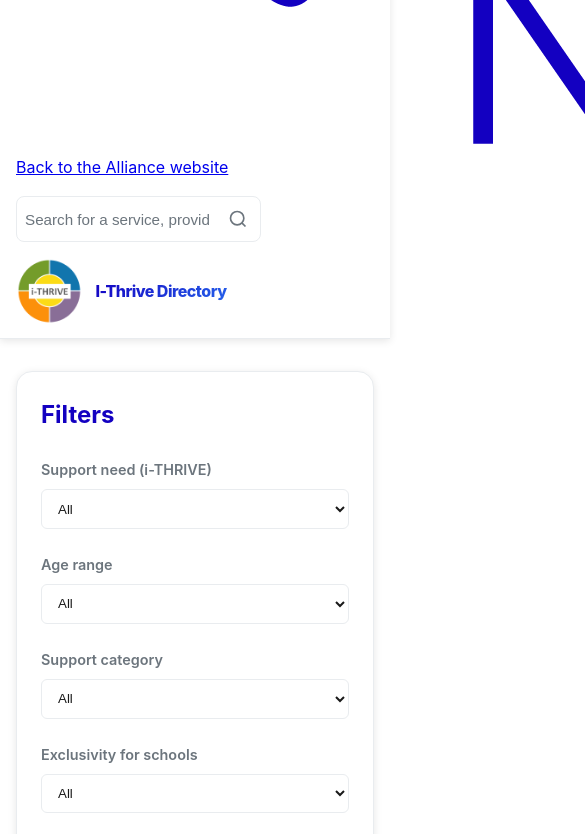
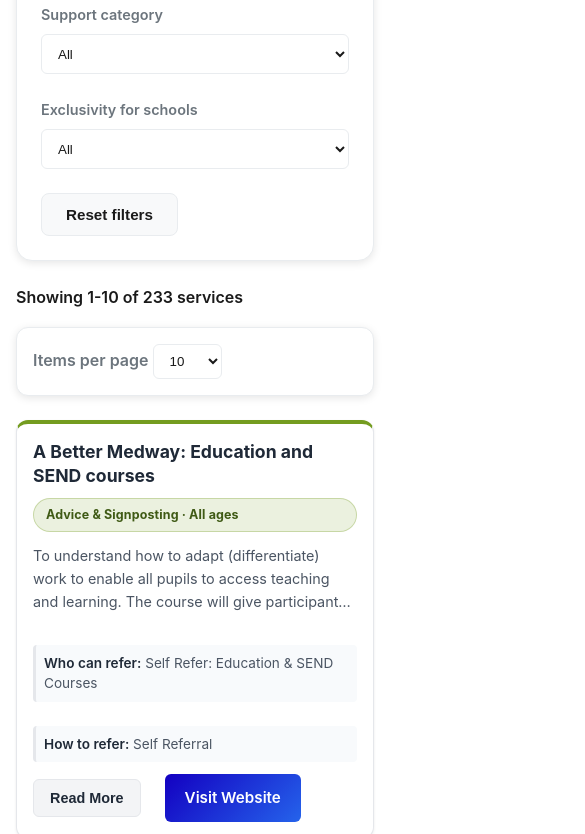
Before and after one commit to northkentmind/I-Thrive-Directory, a plain HTML site: page index.html in a window 390 px wide. Shown: the part 515-1349 px from the top of the page, 585 px wide, since content can reach past the window. Drawn offline with Linux system fonts and the light colour scheme.

Commit message:
Add files via upload

```diff
--- a/styles.css
+++ b/styles.css
@@ -452,48 +452,56 @@ body {
 }
 
 .service-card {
-  background: var(--bg);
+  background: #ffffff;
   border-radius: 12px;
-  padding: 0.9rem; /* reduced from 2rem */
-  margin-bottom: 1rem; /* reduced spacing */
-  border: 1px solid var(--border);
-  box-shadow: 0 1px 6px var(--shadow); /* lighter shadow */
-  transition: all 0.2s ease;
+  padding: 1.5rem;
+  margin-bottom: 1.25rem;
+  border: 1px solid #e5e7eb;
+  box-shadow: 0 1px 3px rgba(0, 0, 0, 0.08);
+  transition: all 0.3s ease;
   backdrop-filter: none;
+  display: flex;
+  flex-direction: column;
 }
 
 .service-card:hover {
-  transform: translateY(-2px);
-  border-color: var(--accent);
-  box-shadow: 0 6px 12px rgba(0,0,0,0.08);
-  background: linear-gradient(135deg, var(--bg), rgba(19, 0, 193, 0.02));
+  transform: translateY(-3px);
+  border-color: #d1d5db;
+  box-shadow: 0 10px 25px rgba(0, 0, 0, 0.1);
+  background: #ffffff;
 }
 
 .service-card h3 {
   margin-top: 0;
-  margin-bottom: 0.4rem; /* tighter spacing */
-  font-size: 1rem; /* smaller */
+  margin-bottom: 0.6rem;
+  font-size: 1.1rem;
   font-weight: 700;
-  color: var(--text);
+  color: #1f2937;
+  line-height: 1.4;
 }
 
 .meta {
-  font-size: 0.85rem; /* slightly smaller */
-  color: var(--text-muted);
-  margin-bottom: 0.5rem;
-  font-weight: 600;
+  font-size: 0.85rem;
+  color: #6b7280;
+  margin-bottom: 1rem;
+  font-weight: 500;
+  display: flex;
+  flex-wrap: wrap;
+  gap: 0.5rem;
 }
 
 .description {
-  font-size: 0.85rem;
-  color: var(--text-muted);
-  margin: 0 0 0.5rem 0;
+  font-size: 0.9rem;
+  color: #4b5563;
+  margin: 0 0 1.25rem 0;
   display: -webkit-box;
   -webkit-line-clamp: 3;
   -webkit-box-orient: vertical;
   line-clamp: 3;
   overflow: hidden;
   transition: max-height 0.2s ease;
+  line-height: 1.6;
+  flex-grow: 1;
 }
 
 .description.expanded {
@@ -504,39 +512,134 @@ body {
   overflow: visible;
 }
 
+.referral-info {
+  font-size: 0.85rem;
+  color: #4b5563;
+  margin: 0.75rem 0;
+  line-height: 1.5;
+  padding: 0.5rem;
+  background: #f8fafc;
+  border-left: 3px solid #e5e7eb;
+  border-radius: 4px;
+}
+
+.referral-info strong {
+  color: #1f2937;
+  font-weight: 600;
+}
+
 .toggle-description {
-  background: none;
-  border: none;
-  color: var(--accent);
-  font-weight: 700;
+  background: #f3f4f6;
+  border: 1px solid #e5e7eb;
+  color: #1f2937;
+  font-weight: 600;
   font-size: 0.9rem;
   cursor: pointer;
-  padding: 0;
-  margin: 0 0 0.75rem 0;
-  text-decoration: underline;
+  padding: 0.65rem 1rem;
+  margin: 0 0.75rem 0 0;
+  text-decoration: none;
+  border-radius: 6px;
+  transition: all 0.2s ease;
+  display: inline-block;
 }
 
 .toggle-description:hover {
-  color: var(--accent-secondary);
+  background: #e5e7eb;
+  border-color: #d1d5db;
+  color: #111827;
+  transform: translateY(-1px);
+}
+
+/* Card action buttons container */
+.card-actions {
+  display: flex;
+  gap: 0.75rem;
+  margin-top: auto;
+  align-items: center;
+  flex-wrap: wrap;
 }
 
 .service-link {
   display: inline-flex;
   align-items: center;
   justify-content: center;
-  padding: 0.65rem 1rem;
-  border-radius: 999px;
-  background: var(--accent);
+  padding: 0.75rem 1.25rem;
+  border-radius: 6px;
+  background: linear-gradient(135deg, #1300c1, #2563eb);
   color: #fff;
-  font-weight: 700;
+  font-weight: 600;
   text-decoration: none;
-  transition: transform 0.2s ease, background-color 0.2s ease;
+  transition: all 0.2s ease;
   font-size: 0.95rem;
+  border: none;
 }
 
 .service-link:hover {
-  background: var(--accent-secondary);
-  transform: translateY(-1px);
+  background: linear-gradient(135deg, #0a00a8, #1e40af);
+  transform: translateY(-2px);
+  box-shadow: 0 4px 12px rgba(19, 0, 193, 0.3);
+}
+
+.support-need-pill {
+  display: inline-flex;
+  align-items: center;
+  padding: 0.35rem 0.75rem;
+  border-radius: 999px;
+  font-size: 0.78rem;
+  font-weight: 700;
+  letter-spacing: 0.01em;
+  margin-bottom: 0.75rem;
+  border: 1px solid transparent;
+}
+
+.service-card.support-need-thriving {
+  border-top: 4px solid #fbdb16;
+}
+
+.service-card.support-need-getting-help {
+  border-top: 4px solid #1175ad;
+}
+
+.service-card.support-need-advice-signposting {
+  border-top: 4px solid #749c20;
+}
+
+.service-card.support-need-risk-support {
+  border-top: 4px solid #fc900a;
+}
+
+.service-card.support-need-getting-more-help {
+  border-top: 4px solid #896e97;
+}
+
+.support-need-pill.support-need-thriving {
+  background: rgba(251, 219, 22, 0.15);
+  color: #a17f00;
+  border-color: rgba(251, 219, 22, 0.3);
+}
+
+.support-need-pill.support-need-getting-help {
+  background: rgba(17, 117, 173, 0.12);
+  color: #0f4f77;
+  border-color: rgba(17, 117, 173, 0.25);
+}
+
+.support-need-pill.support-need-advice-signposting {
+  background: rgba(116, 156, 32, 0.14);
+  color: #3f5a15;
+  border-color: rgba(116, 156, 32, 0.3);
+}
+
+.support-need-pill.support-need-risk-support {
+  background: rgba(252, 144, 10, 0.14);
+  color: #7a4904;
+  border-color: rgba(252, 144, 10, 0.28);
+}
+
+.support-need-pill.support-need-getting-more-help {
+  background: rgba(137, 110, 151, 0.14);
+  color: #5d4770;
+  border-color: rgba(137, 110, 151, 0.28);
 }
 
 /* =========================
@@ -549,97 +652,145 @@ body {
   position: sticky;
   top: 0;
   z-index: 1000;
-  backdrop-filter: none;
   box-shadow: 0 2px 8px var(--shadow);
 }
 
 .header-inner {
   max-width: 1200px;
   margin: 0 auto;
-  padding: 1rem 1.5rem;
+
+  padding: 0.75rem 1.25rem;
+
+  display: grid;
+  grid-template-columns: 240px minmax(320px, 1fr) 240px;
+  align-items: center;
+
+  gap: 1.5rem;
+}
+
+/* Left */
+
+.header-left {
   display: flex;
+  flex-direction: column;
+  align-items: flex-start;
+  gap: 0.35rem;
+
+  min-width: 0;
+}
+
+/* Center */
+
+.header-center {
+  display: flex;
+  justify-content: center;
   align-items: center;
-  justify-content: space-between;
+
+  width: 100%;
+  min-width: 0;
+}
+
+/* Right */
+
+.header-right {
+  display: flex;
+  justify-content: flex-end;
+  align-items: center;
+
+  min-width: 0;
+}
+
+/* Logos */
+
+.nk-logo-link {
+  display: inline-flex;
+  align-items: center;
+}
+
+.nk-logo,
+.thrive-logo {
+  max-height: 52px;
+  width: auto;
+  object-fit: contain;
+  display: block;
+}
+
+/* Back link */
+
+.back-link {
+  width: auto;
+}
+
+.back-link a {
+  display: inline-flex;
+  align-items: center;
+  gap: 0.35rem;
+
+  padding: 0.35rem 0.7rem;
+
+  background: var(--bg-secondary);
+  border-radius: 999px;
+
+  color: var(--text-muted);
+  text-decoration: none;
+
+  font-size: 0.82rem;
+  font-weight: 600;
+
+  transition:
+    background 0.2s ease,
+    color 0.2s ease;
+}
+
+.back-link a:hover,
+.back-link a:focus-visible {
+  background: var(--accent-light);
+  color: var(--accent);
 }
 
 /* Brand */
+
 .brand {
   display: flex;
   align-items: center;
-  gap: 1rem;
-}
-
-.logo-circle {
-  width: 42px;
-  height: 42px;
-  border-radius: 50%;
-  background: linear-gradient(135deg, var(--accent), var(--accent-secondary));
-  box-shadow: 0 4px 12px rgba(19, 0, 193, 0.25);
-  animation: glow 3s ease-in-out infinite;
-}
-
-@keyframes glow {
-  0%, 100% { box-shadow: 0 4px 12px rgba(19, 0, 193, 0.25); }
-  50% { box-shadow: 0 8px 20px rgba(19, 0, 193, 0.35); }
+  gap: 0.75rem;
 }
 
 .brand-text {
-  font-size: 1.2rem;
+  font-size: 1.1rem;
   font-weight: 800;
-  letter-spacing: -0.5px;
-  color: var(--text);
-  background: linear-gradient(135deg, var(--accent), var(--accent-secondary));
+  line-height: 1.1;
+
+  background: linear-gradient(
+    135deg,
+    var(--accent),
+    var(--accent-secondary)
+  );
+
   -webkit-background-clip: text;
   -webkit-text-fill-color: transparent;
   background-clip: text;
 }
 
-/* Navigation */
-.main-nav {
+/* Search */
+
+.search-container {
+  width: 100%;
+  max-width: 560px;
+
   display: flex;
   align-items: center;
-  gap: 2.5rem;
-}
 
-.main-nav a {
-  position: relative;
-  font-size: 0.95rem;
-  font-weight: 600;
-  text-decoration: none;
-  color: var(--text-muted);
-  transition: color 0.2s ease;
-}
+  padding: 0.45rem 0.7rem;
 
-.main-nav a:hover {
-  color: var(--accent);
-}
+  background: var(--bg);
 
-.main-nav a::after {
-  content: "";
-  position: absolute;
-  left: 0;
-  bottom: -8px;
-  width: 0;
-  height: 2px;
-  background: linear-gradient(90deg, var(--accent), var(--accent-secondary));
-  transition: width 0.3s ease;
-}
+  border: 1px solid var(--border);
+  border-radius: 999px;
 
-.main-nav a:hover::after {
-  width: 100%;
-}
-
-/* Search container */
-.search-container {
-  display: flex;
-  align-items: center;
-  background: var(--bg);
-  border: 1px solid var(--border);
-  border-radius: 8px;
-  padding: 0.5rem;
-  max-width: 400px;
-  width: 100%;
-  transition: border-color 0.2s ease;
+  transition:
+    border-color 0.2s ease,
+    box-shadow 0.2s ease;
 }
 
 .search-container:focus-within {
@@ -649,12 +800,18 @@ body {
 
 .search-input {
   flex: 1;
+
   border: none;
   outline: none;
+
   background: transparent;
+
+  color: var(--text);
+
   font-size: 0.95rem;
-  color: var(--text);
-  padding: 0;
+  font-weight: 500;
+
+  min-width: 0;
 }
 
 .search-input::placeholder {
@@ -662,14 +819,19 @@ body {
 }
 
 .search-btn {
-  background: none;
-  border: none;
-  cursor: pointer;
-  padding: 0.25rem;
   display: flex;
   align-items: center;
   justify-content: center;
+
+  border: none;
+  background: transparent;
+
+  padding: 0.25rem;
+
+  cursor: pointer;
+
   color: var(--text-muted);
+
   transition: color 0.2s ease;
 }
 
@@ -682,21 +844,79 @@ body {
   height: 20px;
 }
 
+/* Fix giant right logo */
+
 .thrive-logo {
-  max-height: 8vh;
+  max-height: 52px;
+}
+
+/* Navigation */
+
+.main-nav {
+  display: flex;
+  align-items: center;
+  gap: 2rem;
+}
+
+.main-nav a {
+  position: relative;
+
+  font-size: 0.95rem;
+  font-weight: 600;
+
+  text-decoration: none;
+
+  color: var(--text-muted);
+
+  transition: color 0.2s ease;
+}
+
+.main-nav a:hover {
+  color: var(--accent);
+}
+
+.main-nav a::after {
+  content: "";
+
+  position: absolute;
+  left: 0;
+  bottom: -8px;
+
+  width: 0;
+  height: 2px;
+
+  background: linear-gradient(
+    90deg,
+    var(--accent),
+    var(--accent-secondary)
+  );
+
+  transition: width 0.3s ease;
+}
+
+.main-nav a:hover::after {
+  width: 100%;
 }
 
 /* Secondary button */
+
 .secondary-btn {
   background: var(--bg-secondary);
   color: var(--text);
+
   border: 1px solid var(--border);
+
   padding: 0.75rem 1.5rem;
+
   font-size: 0.95rem;
   font-weight: 600;
+
   border-radius: 8px;
+
   cursor: pointer;
+
   transition: all 0.2s ease;
+
   text-decoration: none;
   display: inline-block;
 }
@@ -704,21 +924,29 @@ body {
 .secondary-btn:hover {
   background: var(--accent);
   color: #fff;
+
   border-color: var(--accent);
+
   transform: translateY(-1px);
+
   box-shadow: 0 4px 12px rgba(19, 0, 193, 0.2);
 }
 
 /* Pagination controls */
+
 .pagination-controls {
   display: flex;
   justify-content: space-between;
   align-items: center;
+
   margin-bottom: 1.5rem;
   padding: 1rem;
+
   background: var(--bg);
+
   border-radius: 12px;
   border: 1px solid var(--border);
+
   box-shadow: 0 2px 8px var(--shadow);
 }
 
@@ -730,38 +958,53 @@ body {
 
 .pagination-controls select {
   padding: 0.5rem 0.75rem;
+
   border-radius: 6px;
   border: 1px solid var(--border);
+
   background: var(--bg);
   color: var(--text);
+
   font-weight: 500;
+
   transition: border-color 0.2s ease;
 }
 
 .pagination-controls select:focus {
   outline: none;
+
   border-color: var(--accent);
+
   box-shadow: 0 0 0 3px var(--accent-light);
 }
 
 /* Pagination */
+
 .pagination {
   display: flex;
   justify-content: center;
   align-items: center;
+
   gap: 0.5rem;
+
   margin-top: 2rem;
 }
 
 .page-btn {
   padding: 0.75rem 1rem;
+
   border-radius: 8px;
   border: 1px solid var(--border);
+
   background: var(--bg);
   color: var(--text-muted);
+
   cursor: pointer;
+
   font-weight: 600;
+
   transition: all 0.2s ease;
+
   min-width: 40px;
   text-align: center;
 }
@@ -769,13 +1012,21 @@ body {
 .page-btn:hover {
   border-color: var(--accent);
   color: var(--accent);
+
   transform: translateY(-1px);
 }
 
 .page-btn.page-active {
-  background: linear-gradient(135deg, var(--accent), var(--accent-secondary));
+  background: linear-gradient(
+    135deg,
+    var(--accent),
+    var(--accent-secondary)
+  );
+
   border-color: var(--accent);
+
   color: #fff;
+
   box-shadow: 0 4px 12px rgba(19, 0, 193, 0.3);
 }
 
@@ -786,16 +1037,36 @@ body {
 
 .page-ellipsis {
   padding: 0.75rem 0.5rem;
+
   color: var(--text-muted);
+
   font-weight: 600;
 }
 
-/* Responsive Design */
-@media (max-width: 768px) {
-  .container {
-    padding: 2rem 1rem;
+/* =========================
+   Responsive Design
+   ========================= */
+
+@media (max-width: 900px) {
+
+  .header-inner {
+    grid-template-columns: 220px minmax(260px, 1fr) 200px;
+    gap: 1rem;
   }
 
+  .brand-text {
+    font-size: 1rem;
+  }
+
+  .nk-logo,
+  .thrive-logo {
+    max-height: 46px;
+  }
+}
+
+@media (max-width: 768px) {
+
+  .container,
   .container.wide {
     padding: 2rem 1rem;
   }
@@ -806,7 +1077,7 @@ body {
   }
 
   .filters {
-    order: 1; /* Filters above results on mobile */
+    order: 1;
     padding: 1.5rem;
   }
 
@@ -821,7 +1092,6 @@ body {
   }
 
   .pagination {
-    display: flex;
     flex-wrap: wrap;
     gap: 0.25rem;
   }
@@ -840,12 +1110,12 @@ body {
     font-size: 1.1rem;
   }
 
-  .meta {
+  .meta,
+  .description {
     font-size: 0.9rem;
   }
 
   .description {
-    font-size: 0.9rem;
     word-break: break-word;
   }
 
@@ -863,44 +1133,73 @@ body {
     text-align: center;
   }
 
-  .header-inner {
-    padding: 0.75rem 1rem;
-    flex-wrap: wrap;
-    gap: 1rem;
-    align-items: flex-start;
+  /* MOBILE HEADER */
+
+  .site-header {
+    position: relative;
   }
 
-  .nk-logo-container,
-  .brand,
-  .main-nav {
-    order: 0;
+  .header-inner {
+    grid-template-columns: 1fr;
+
+    text-align: center;
+
+    gap: 1rem;
+
+    padding: 1rem;
   }
 
-  .main-nav {
-    gap: 1.5rem;
+  .header-left,
+  .header-center,
+  .header-right {
+    width: 100%;
+
+    justify-content: center;
+    align-items: center;
+  }
+
+  .header-left {
+    order: 1;
+    text-align: center;
+  }
+
+  .header-center {
+    order: 2;
+  }
+
+  .header-right {
+    order: 3;
+  }
+
+  .back-link {
+    display: flex;
+    justify-content: center;
+  }
+
+  .search-container {
+    max-width: 100%;
+  }
+
+  .nk-logo,
+  .thrive-logo {
+    max-height: 42px;
   }
 
   .brand {
-    gap: 0.75rem;
+    justify-content: center;
   }
 
   .brand-text {
     font-size: 1rem;
   }
 
-  .logo-circle {
-    width: 36px;
-    height: 36px;
-  }
-
-  .search-container {
-    max-width: none;
-    width: 100%;
-    order: 2; /* Place search below the logo row on mobile */
+  .search-input {
+    font-size: 0.9rem;
   }
 }
 
 @media (max-width: 480px) {
+
   .hero h1 {
     font-size: 2.5rem;
   }
@@ -917,11 +1216,7 @@ body {
     font-size: 1.75rem;
   }
 
-  .footer nav {
-    flex-direction: column;
-    gap: 1rem;
-  }
-
+  .footer nav,
   .main-nav {
     flex-direction: column;
     gap: 1rem;
@@ -947,5 +1242,30 @@ body {
     min-width: 0;
   }
 
-  /* For mobile nav, perhaps add a hamburger, but for now, keep simple */
+  .header-inner {
+    padding: 0.85rem;
+    gap: 0.85rem;
+  }
+
+  .nk-logo,
+  .thrive-logo {
+    max-height: 38px;
+  }
+
+  .brand-text {
+    font-size: 0.95rem;
+  }
+
+  .search-container {
+    padding: 0.4rem 0.6rem;
+  }
+
+  .search-input {
+    font-size: 0.88rem;
+  }
+
+  .back-link a {
+    font-size: 0.78rem;
+    padding: 0.3rem 0.6rem;
+  }
 }
```
